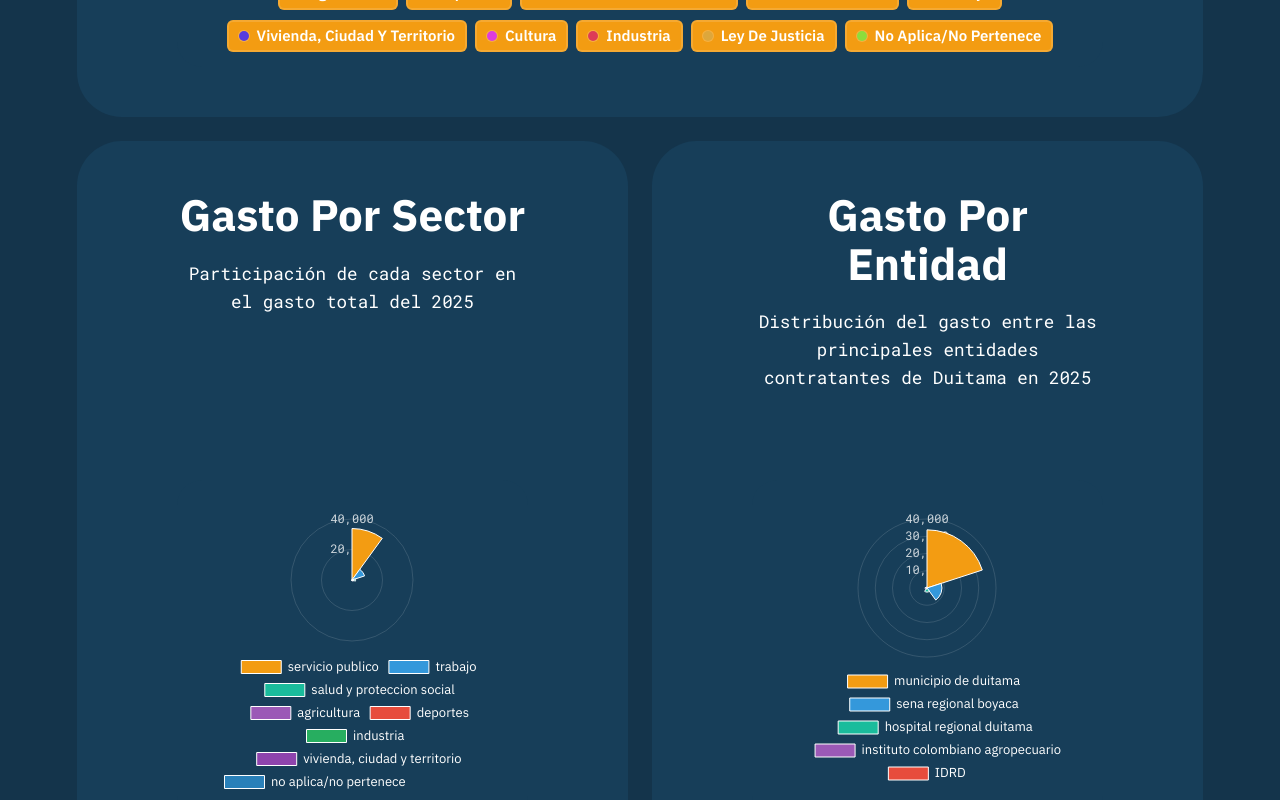
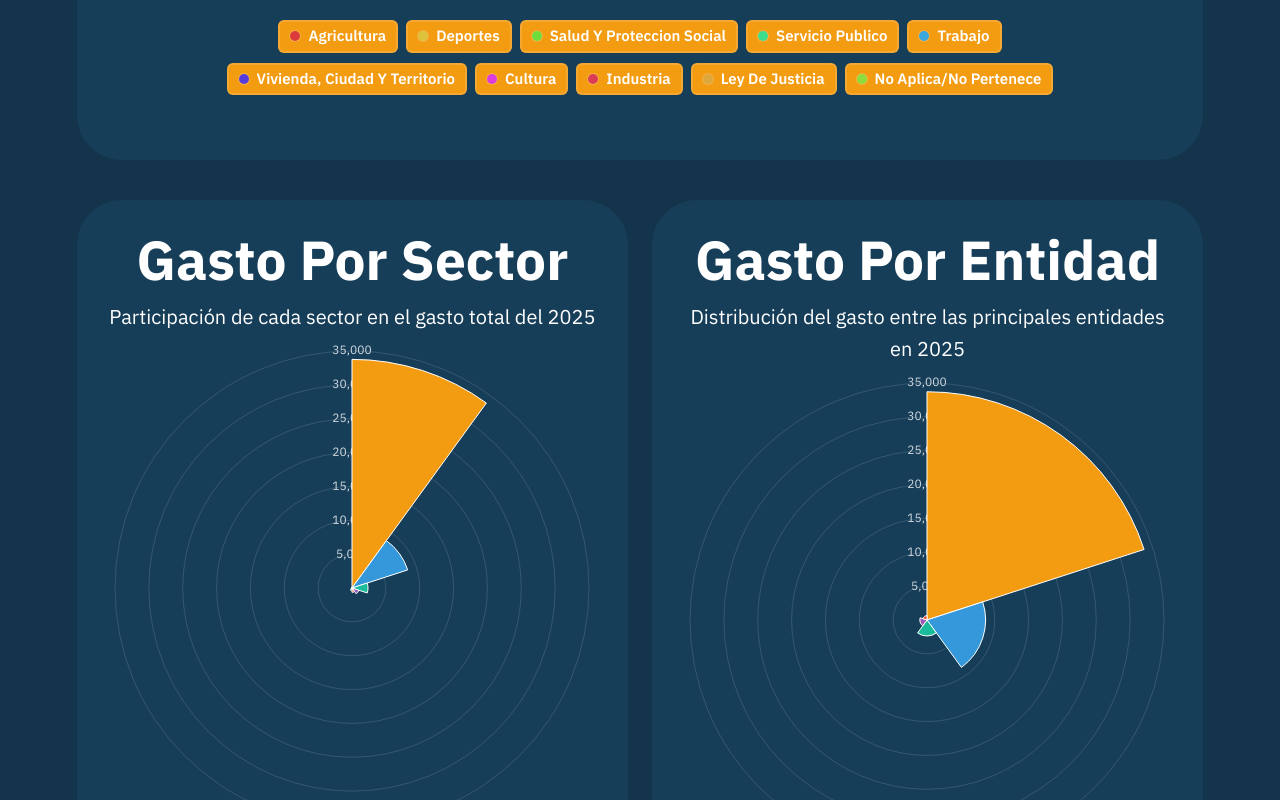
Before and after one commit to Meman123/tundata_repo, a Next.js app: page / in a window 1280 px wide. Shown: the part 2000-2800 px from the top of the page. Built offline with nearby package versions, Linux system fonts and the light colour scheme.

Commit message:
graph 0.0

```diff
--- a/components/Kpi/DonutEntidad.tsx
+++ b/components/Kpi/DonutEntidad.tsx
@@ -1,87 +1,111 @@
 'use client'
 
-import { useRef, useEffect } from 'react'
-import styles from './GraficaEvo.module.css'
+import { useRef, useEffect, useState } from 'react'
 import { PolarArea } from 'react-chartjs-2'
-import { Chart as ChartJS, RadialLinearScale, ArcElement, Tooltip, Legend } from 'chart.js'
-import type { Chart } from 'chart.js'
+import {
+  Chart as ChartJS,
+  RadialLinearScale,
+  ArcElement,
+  Tooltip
+} from 'chart.js'
+import type { Chart, TooltipItem } from 'chart.js'
 import rawData from '@/data/DonutEntidad.json'
+import styles from './RadialCard.module.css'
 
-ChartJS.register(RadialLinearScale, ArcElement, Tooltip, Legend)
+ChartJS.register(RadialLinearScale, ArcElement, Tooltip)
 
 export default function DonutEntidad() {
-  const chartRef = useRef<Chart<'polarArea'>>(null)
+  const chartRef = useRef<Chart<'polarArea', number[], unknown> | null>(null)
+  const [visibility, setVisibility] = useState<boolean[]>([])
 
   useEffect(() => {
-    const resize = () => chartRef.current?.resize()
-    window.addEventListener('resize', resize)
-    return () => window.removeEventListener('resize', resize)
+    setVisibility(rawData.map(() => true))
+  }, [])
+
+  useEffect(() => {
+    const onResize = () => chartRef.current?.resize()
+    window.addEventListener('resize', onResize)
+    return () => window.removeEventListener('resize', onResize)
   }, [])
 
   const labels = rawData.map(d => d.nombre_entidad_norm)
   const values = rawData.map(d => Number(d.total_millones))
-  const total = values.reduce((a, b) => a + b, 0)
+  const total = values.reduce((s, v) => s + v, 0)
+  const colors = ['#f39c12', '#3498db', '#1abc9c', '#9b59b6', '#e74c3c']
 
   const data = {
     labels,
     datasets: [{
       data: values,
-      backgroundColor: ['#f39c12', '#3498db', '#1abc9c', '#9b59b6', '#e74c3c'],
+      backgroundColor: colors.slice(0, labels.length),
       borderWidth: 1
     }]
   }
 
-  return (
-    <div className={styles.frameParent}>
-      <div className={styles.evolucionHeader}>
-        <b className={styles.title}>Gasto por Entidad</b>
-        <div className={styles.subtitle}>
-          Distribución del gasto entre las principales entidades contratantes de Duitama en 2025
-        </div>
-      </div>
-      <div className={styles.rectangleParent}>
-        <div className={styles.chartContainerRadial}>
-          <PolarArea
-            ref={chartRef}
-            data={data}
-            options={{
+  const options = {
     responsive: true,
+    maintainAspectRatio: false,
     plugins: {
-                legend: {
-                  position: 'bottom',
-                  labels: {
-                    color: '#fff',
-                    font: { family: 'IBM Plex Sans', size: 13 }
-                  }
-                },
+      legend: { display: false },
       tooltip: {
         callbacks: {
-                    label: (ctx) => {
-                      const valor = Number(ctx.raw ?? 0)
-                      const porcentaje = ((valor / total) * 100).toFixed(1)
-                      return `${ctx.label}: $${valor.toLocaleString('es-CO')} millones (${porcentaje}%)`
+          label: (ctx: TooltipItem<'polarArea'>) => {
+            const val = Number(ctx.raw)
+            const pct = ((val / total) * 100).toFixed(1)
+            return `${ctx.label}: $${val.toLocaleString()}M (${pct}%)`
           }
         }
       }
     },
     scales: {
       r: {
-                  ticks: {
-                    color: '#ffffffcc',
-                    font: { family: 'Roboto Mono', size: 12 },
-                    backdropColor: 'transparent'
-                  },
         grid: { color: '#ffffff22' },
         angleLines: { color: '#ffffff22' },
-                  pointLabels: {
-                    color: '#ffffffcc',
-                    font: { family: 'IBM Plex Sans', size: 13 }
+        pointLabels: { color: '#ffffffcc', font: { size: 12, family: 'IBM Plex Sans' } },
+        ticks: { color: '#ffffffcc', font: { size: 12, family: 'IBM Plex Sans' }, backdropColor: 'transparent' }
       }
     }
   }
-            }}
+
+  function toggle(i: number) {
+    const chart = chartRef.current
+    if (!chart) return
+    chart.toggleDataVisibility(i)
+    chart.update()
+    setVisibility(vis => {
+      const next = [...vis]
+      next[i] = !next[i]
+      return next
+    })
+  }
+
+  return (
+    <div className={styles.radial}>
+      <div className={styles.radialtextoframe}>
+        <b className={styles.h1Radial}>Gasto por Entidad</b>
+        <div className={styles.pRadial}>
+          Distribución del gasto entre las principales entidades en 2025
+        </div>
+      </div>
+
+      <div className={styles.radialplaceholder}>
+        <PolarArea ref={chartRef} data={data} options={options} />
+      </div>
+
+      <div className={styles.buttonsplaceholder}>
+        {labels.map((label, i) => (
+          <button
+            key={i}
+            className={`${styles.legendButton} ${!visibility[i] ? styles.disabled : ''}`}
+            onClick={() => toggle(i)}
+          >
+            <span
+              className={styles.legendDot}
+              style={{ backgroundColor: colors[i] }}
             />
-        </div>
+            {label}
+          </button>
+        ))}
       </div>
     </div>
   )
--- a/components/Kpi/DonutSector.tsx
+++ b/components/Kpi/DonutSector.tsx
@@ -1,90 +1,115 @@
 'use client'
 
-import { useRef, useEffect } from 'react'
-import styles from './GraficaEvo.module.css'
+import { useRef, useEffect, useState } from 'react'
 import { PolarArea } from 'react-chartjs-2'
-import { Chart as ChartJS, RadialLinearScale, ArcElement, Tooltip, Legend } from 'chart.js'
-import type { Chart } from 'chart.js'
+import {
+  Chart as ChartJS,
+  RadialLinearScale,
+  ArcElement,
+  Tooltip
+} from 'chart.js'
+import type { Chart, TooltipItem } from 'chart.js'
 import rawData from '@/data/DonutSector.json'
+import styles from './RadialCard.module.css'
 
-ChartJS.register(RadialLinearScale, ArcElement, Tooltip, Legend)
+ChartJS.register(RadialLinearScale, ArcElement, Tooltip)
 
 export default function DonutSector() {
-  const chartRef = useRef<Chart<'polarArea'> | null>(null)
+  const chartRef = useRef<Chart<'polarArea', number[], unknown> | null>(null)
+  const [visibility, setVisibility] = useState<boolean[]>([])
 
   useEffect(() => {
-    const resize = () => chartRef.current?.resize()
-    window.addEventListener('resize', resize)
-    return () => window.removeEventListener('resize', resize)
+    // Inicializa el estado de visibilidad según datos
+    setVisibility(rawData.map(() => true))
+  }, [])
+
+  useEffect(() => {
+    const onResize = () => chartRef.current?.resize()
+    window.addEventListener('resize', onResize)
+    return () => window.removeEventListener('resize', onResize)
   }, [])
 
   const labels = rawData.map(d => d.sector_norm)
   const values = rawData.map(d => Number(d.total_millones))
-  const total = values.reduce((a, b) => a + b, 0)
+  const total = values.reduce((s, v) => s + v, 0)
+  const colors = [
+    '#f39c12', '#3498db', '#1abc9c', '#9b59b6',
+    '#e74c3c', '#27ae60', '#8e44ad', '#2980b9'
+  ]
 
   const data = {
     labels,
     datasets: [{
       data: values,
-      backgroundColor: [
-        '#f39c12', '#3498db', '#1abc9c', '#9b59b6', '#e74c3c',
-        '#27ae60', '#8e44ad', '#2980b9', '#d35400', '#2ecc71'
-      ].slice(0, labels.length),
+      backgroundColor: colors.slice(0, labels.length),
       borderWidth: 1
     }]
   }
 
-  return (
-    <div className={styles.frameParent}>
-      <div className={styles.evolucionHeader}>
-        <b className={styles.title}>Gasto por Sector</b>
-        <div className={styles.subtitle}>
-          Participación de cada sector en el gasto total del 2025
-        </div>
-      </div>
-      <div className={styles.rectangleParent}>
-        <div className={styles.chartContainerRadial}>
-          <PolarArea
-            ref={chartRef}
-            data={data}
-            options={{
+  const options = {
     responsive: true,
+    maintainAspectRatio: false,
     plugins: {
-                legend: {
-                  position: 'bottom',
-                  labels: {
-                    color: '#fff',
-                    font: { family: 'IBM Plex Sans', size: 13 }
-                  }
-                },
+      legend: { display: false },
       tooltip: {
         callbacks: {
-                    label: (ctx) => {
-                      const valor = Number(ctx.raw ?? 0)
-                      const porcentaje = ((valor / total) * 100).toFixed(1)
-                      return `${ctx.label}: $${valor.toLocaleString('es-CO')} millones (${porcentaje}%)`
+          label: (ctx: TooltipItem<'polarArea'>) => {
+            const val = Number(ctx.raw)
+            const pct = ((val / total) * 100).toFixed(1)
+            return `${ctx.label}: $${val.toLocaleString()}M (${pct}%)`
           }
         }
       }
     },
     scales: {
       r: {
-                  ticks: {
-                    color: '#ffffffcc',
-                    font: { family: 'Roboto Mono', size: 12 },
-                    backdropColor: 'transparent'
-                  },
         grid: { color: '#ffffff22' },
         angleLines: { color: '#ffffff22' },
-                  pointLabels: {
-                    color: '#ffffffcc',
-                    font: { family: 'IBM Plex Sans', size: 13 }
+        pointLabels: { color: '#ffffffcc', font: { size: 12, family: 'IBM Plex Sans' } },
+        ticks: { color: '#ffffffcc', font: { size: 12, family: 'IBM Plex Sans' }, backdropColor: 'transparent' }
       }
     }
   }
-            }}
+
+  function toggle(i: number) {
+    const chart = chartRef.current
+    if (!chart) return
+    chart.toggleDataVisibility(i)
+    chart.update()
+    setVisibility(vis => {
+      const next = [...vis]
+      next[i] = !next[i]
+      return next
+    })
+  }
+
+  return (
+    <div className={styles.radial}>
+      <div className={styles.radialtextoframe}>
+        <b className={styles.h1Radial}>Gasto por Sector</b>
+        <div className={styles.pRadial}>
+          Participación de cada sector en el gasto total del 2025
+        </div>
+      </div>
+
+      <div className={styles.radialplaceholder}>
+        <PolarArea ref={chartRef} data={data} options={options} />
+      </div>
+
+      <div className={styles.buttonsplaceholder}>
+        {labels.map((label, i) => (
+          <button
+            key={i}
+            className={`${styles.legendButton} ${!visibility[i] ? styles.disabled : ''}`}
+            onClick={() => toggle(i)}
+          >
+            <span
+              className={styles.legendDot}
+              style={{ backgroundColor: colors[i] }}
             />
-        </div>
+            {label}
+          </button>
+        ))}
       </div>
     </div>
   )
--- /dev/null
+++ b/components/Kpi/RadialCard.module.css
@@ -0,0 +1,114 @@
+@import url('https://fonts.googleapis.com/css2?family=IBM+Plex+Sans:wght@400;700&display=swap');
+
+/* CARD PRINCIPAL (Figma) */
+.radial {
+  width: 100%;
+  position: relative;
+  border-radius: 45px;
+  background-color: #173e59;
+  display: flex;
+  flex-direction: column;
+  align-items: center;
+  justify-content: flex-start;
+  padding: 30px;
+  box-sizing: border-box;
+  gap: 10px;
+  min-width: 320px;
+  text-align: center;
+  font-size: 55px;
+  color: #fff;
+  font-family: 'IBM Plex Sans', sans-serif;
+}
+
+/* TEXTO ENCABEZADO */
+.radialtextoframe {
+  align-self: stretch;
+  display: flex;
+  flex-direction: column;
+  align-items: center;
+  justify-content: flex-start;
+  gap: 10px;
+}
+
+.h1Radial {
+  align-self: stretch;
+  position: relative;
+  line-height: 110%;
+  text-transform: capitalize;
+}
+
+.pRadial {
+  align-self: stretch;
+  position: relative;
+  font-size: 20px;
+  line-height: 160%;
+}
+
+/* CONTENEDOR GRÁFICA (cuadrado fluido) */
+.radialplaceholder {
+  align-self: stretch;
+  width: 100%;
+  aspect-ratio: 1;
+  overflow: hidden;
+}
+
+/* FORZAR CANVAS A LLENARLO TODO */
+.radialplaceholder canvas {
+  width: 100% !important;
+  height: 100% !important;
+}
+
+/* CONTENEDOR DE BOTONES */
+.buttonsplaceholder {
+  align-self: stretch;
+  display: flex;
+  flex-wrap: wrap;
+  justify-content: center;
+  gap: 8px;
+  margin-top: 16px;
+  padding: 0 12px; /* un pequeño padding lateral para móviles */
+}
+
+/* BOTONES DE LEYENDA */
+.legendButton {
+  background: #F48E07;
+  border: none;
+  border-radius: 9999px;
+  padding: 6px 12px;
+  display: flex;
+  align-items: center;
+  gap: 6px;
+  font-size: 14px;
+  color: #fff;
+  cursor: pointer;
+  transition: opacity 0.2s;
+}
+
+.legendButton.disabled {
+  opacity: 0.4;
+}
+
+/* PUNTITO DE COLOR EN CADA BOTÓN */
+.legendDot {
+  width: 12px;
+  height: 12px;
+  border-radius: 2px;
+  flex-shrink: 0;
+}
+
+/* AJUSTES PARA MÓVIL */
+@media (max-width: 768px) {
+  .buttonsplaceholder {
+    gap: 6px;
+    margin-top: 12px;
+    padding: 0 8px;
+  }
+  .legendButton {
+    padding: 4px 8px;
+    font-size: 12px;
+  }
+  .legendDot {
+    width: 10px;
+    height: 10px;
+  }
+}
--- a/components/Kpi/RadialPair.module.css
+++ b/components/Kpi/RadialPair.module.css
@@ -1,28 +1,19 @@
+/* RadialPair.module.css */
+
 .radialGrid {
   display: grid;
-    grid-template-columns: repeat(auto-fit, minmax(320px, 1fr));
+  /* Mínimo 280px por columna para mejor responsividad */
+  grid-template-columns: repeat(auto-fit, minmax(280px, 1fr));
   gap: 24px;
   width: 100%;
-    margin-top: -16px;
+  margin-top: 0;
 }
 
-  /* Forzar que cada gráfica radial ocupe la misma altura visual */
-  .radialGrid > div {
+/* Cada “item” del grid se centra y espacia de forma natural */
+.radialGrid > * {
   display: flex;
   flex-direction: column;
   align-items: center;
-    justify-content: space-between;
-    min-height: 720px; /* Ajusta según el espacio visual ideal */
-    padding-bottom: 40px;
+  padding: 16px;
+  box-sizing: border-box;
 }
-
-  .chartContainerRadial canvas {
-    margin-bottom: 0 !important;
-  }
-
-
-  @media (max-width: 768px) {
-    .radialGrid > div {
-      min-height: auto;
-    }
-  }
```
Also changed, not shown: components/CandidatesSection.tsx (deleted, +0 -124 lines), components/Kpi/Frame.module.css (+12 -2 lines). Lines whose indentation alone changed are shown as unchanged.
